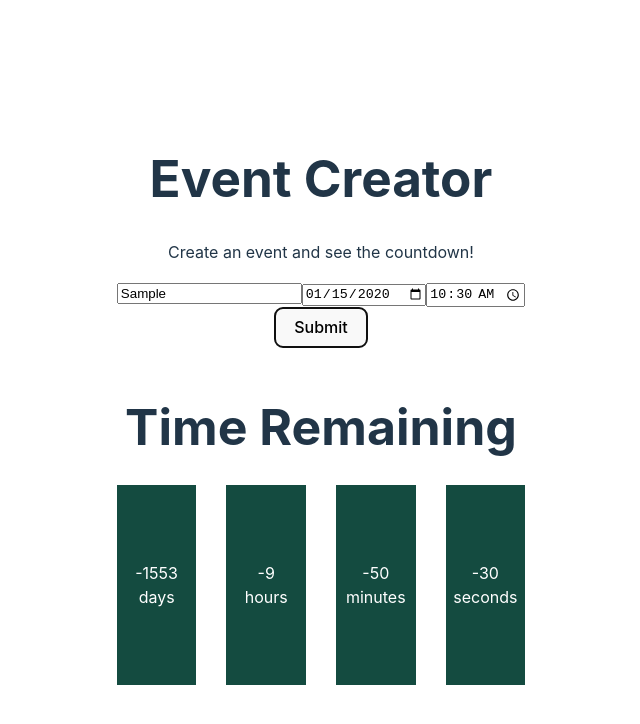
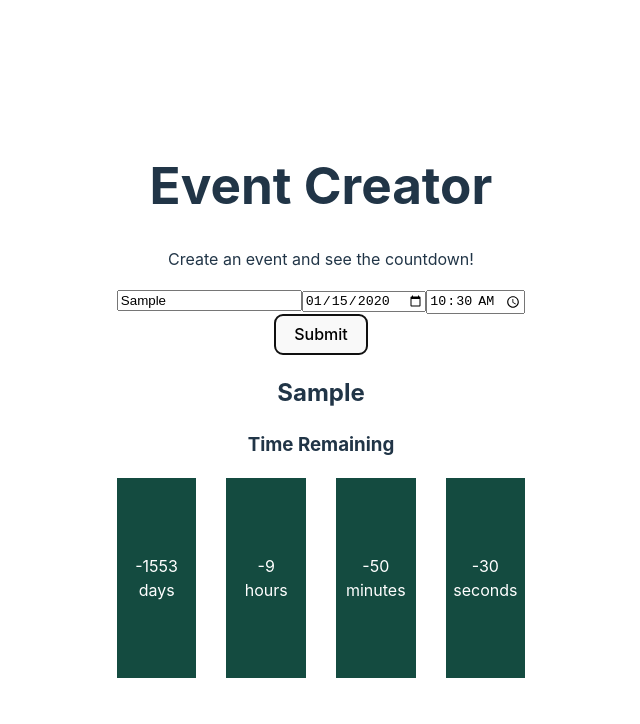
Before and after one commit to steven-jacovitch/Event_Creator_Project, a React (Vite) app: page / in a window 1280 px wide. Both pictures are taken after typing "Sample", "2020-01-15", "10:30" into the empty fields and a click on the button "Submit". Shown: the top 724 px of the page, without its empty margins (319-959 px from the left). Built offline with nearby package versions, Linux system fonts and the light colour scheme.

Commit message:
created an event container that contains the event name and the countdown to the event

```diff
--- a/src/App.jsx
+++ b/src/App.jsx
@@ -1,6 +1,6 @@
 import { useState } from 'react'
 import './App.css'
-import CountdownTimer from './assets/components/CountdownTimer'
+import Event from './assets/components/Event'
 import InputBox from './assets/components/InputBox'
 
 const App = () => {
@@ -30,7 +30,7 @@ const App = () => {
       <button onClick={handleSubmit}>Submit</button>
 
       <div className="event-container">
-        {targetDate && <CountdownTimer targetDate={targetDate} />}
+        {targetDate && <Event eventName={eventName} targetDate={targetDate}/>}
       </div>
     </div>
   );
--- a/src/assets/components/CountdownTimer.jsx
+++ b/src/assets/components/CountdownTimer.jsx
@@ -25,7 +25,7 @@ const CountdownTimer = ({ targetDate }) => {
 
     return (
         <div className="countdown">
-            <h2>Time Remaining</h2>
+            <h3>Time Remaining</h3>
             <div className="content">
                 {timeLeft.map(item => (
                     <div className="box" key={item.label}>
--- /dev/null
+++ b/src/assets/components/Event.jsx
@@ -0,0 +1,15 @@
+import React from 'react';
+import CountdownTimer from './CountdownTimer';
+
+// this component will be used to display the event name and the countdown timer
+
+const Event = ({ eventName, targetDate }) => {
+    return (
+        <div className="event">
+            <h2>{eventName}</h2>
+            <CountdownTimer targetDate={targetDate} />
+        </div>
+    )
+}
+
+export default Event;
```
